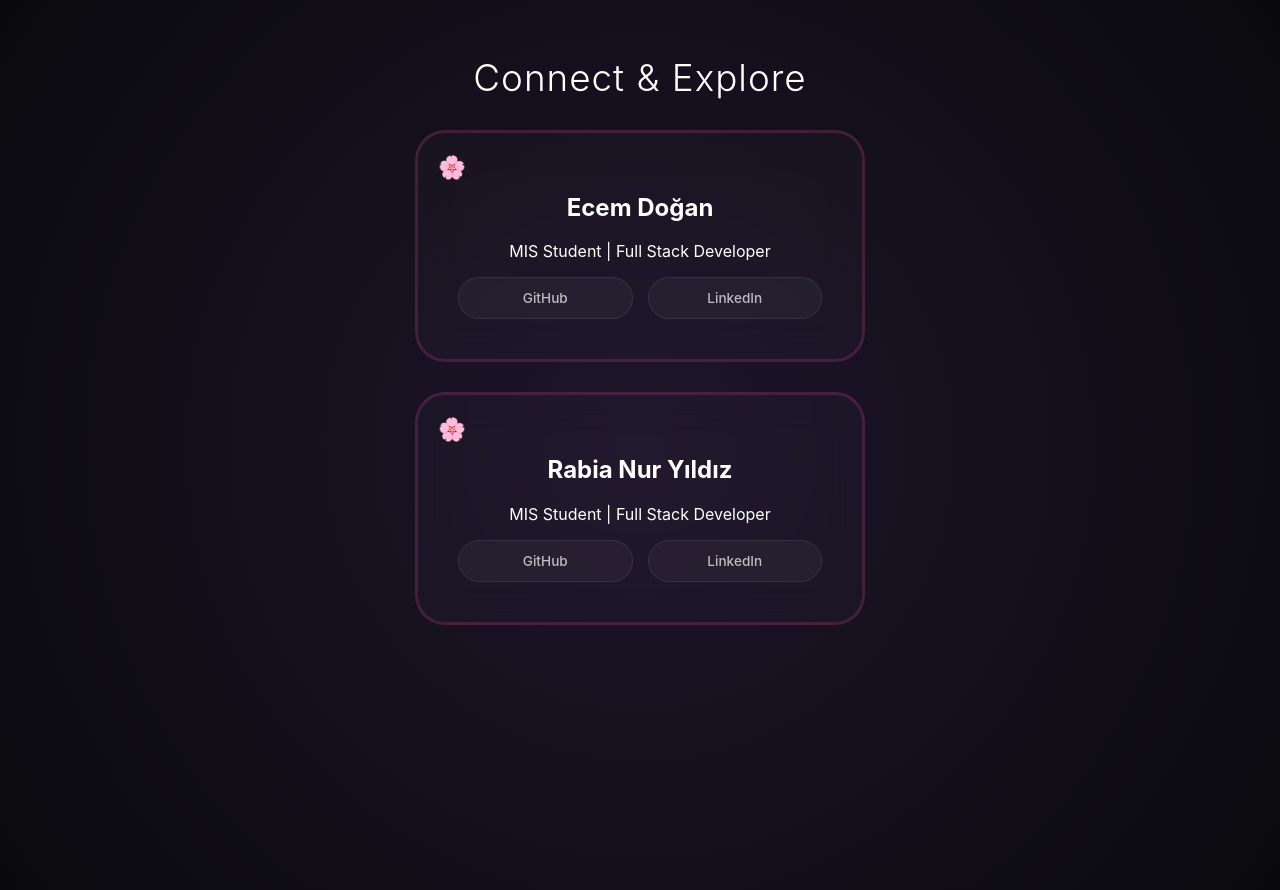
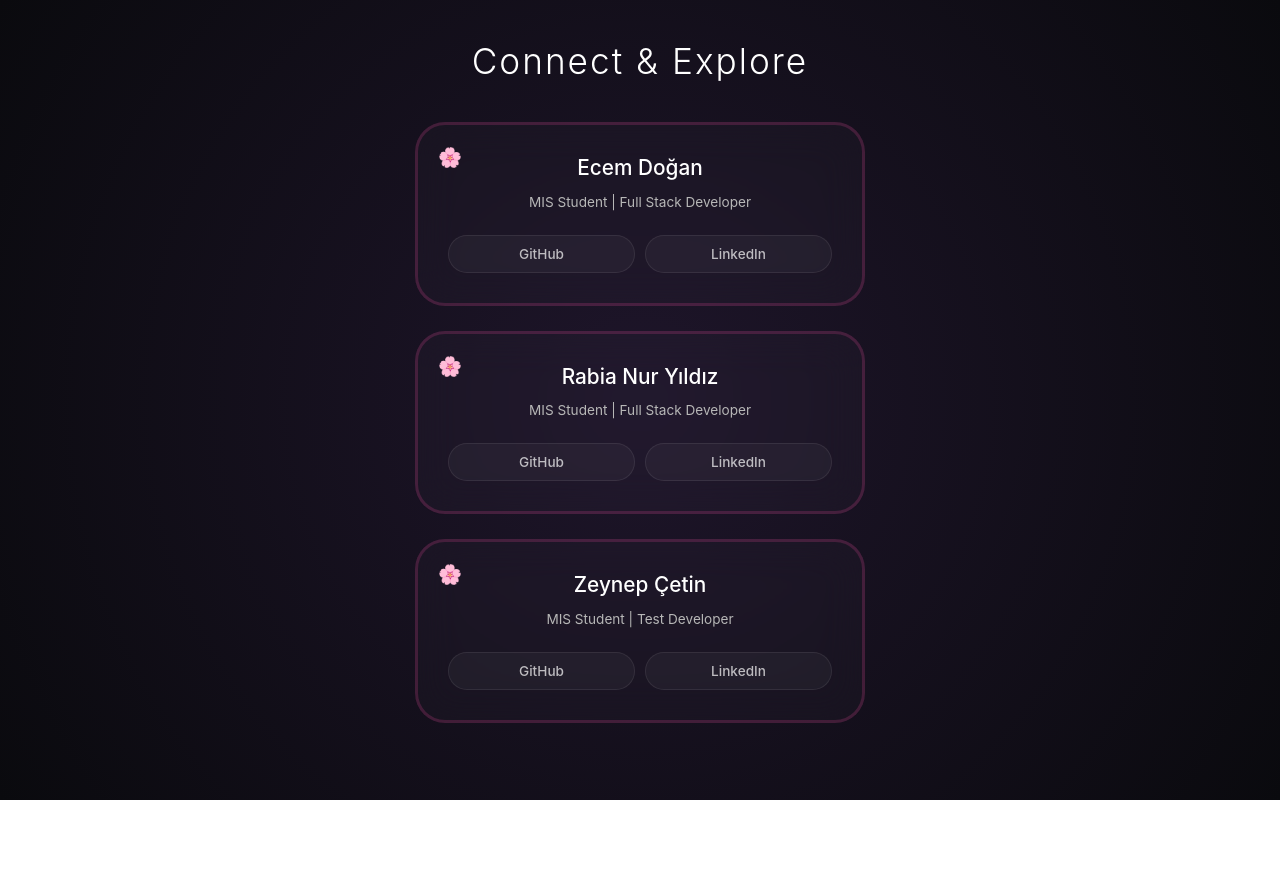
Before and after one commit to ecemdogannn/team-links, a plain HTML site: page index.html in a window 1280 px wide. After the commit the page ends 800 px from the top, so only its background shows below. Drawn offline with Linux system fonts and the light colour scheme.

Commit message:
Update index.html

```diff
--- a/index.html
+++ b/index.html
@@ -2,76 +2,72 @@
 <html lang="tr">
 <head>
 <meta charset="UTF-8">
-<meta name="viewport" content="width=device-width, initial-scale=1.0">
+<meta name="viewport" content="width=device-width, initial-scale=1.0, maximum-scale=1.0, user-scalable=no">
 <style>
+    * { box-sizing: border-box; }
     body {
         font-family: 'Inter', sans-serif;
         background: radial-gradient(circle at 50% 50%, #1e152a 0%, #0a0a0e 100%);
-        color: #ffffff; margin: 0; padding: 30px 20px 60px 20px;
+        color: #ffffff;
+        margin: 0;
+        padding: 20px;
         display: flex; flex-direction: column; align-items: center; min-height: 100vh;
+        -webkit-text-size-adjust: 100%;
     }
-   h1 {
-        margin-bottom: 30px; /* Başlık ile kartlar arasındaki boşluğu da biraz kıstık */
-        font-weight: 300;
-        /* Başlığın alta kaçmaması için zorunlu kıldık */
-        white-space: nowrap;
-        /* Yazı boyutu ekran küçüldüğünde kendini daha iyi ayarlasın */
-        font-size: clamp(1.6rem, 6vw, 2.3rem);
-        letter-spacing: 1px;
-        text-align: center;
+
+    h1 { margin-top: 20px; margin-bottom: 40px; font-weight: 300; font-size: 2.2em; letter-spacing: 2px; }
+
+    .container {
         width: 100%;
+        max-width: 450px;
+        margin: 0 auto;
     }
-    .container { width: 100%; max-width: 450px; }
+
     .card {
         background: rgba(255, 255, 255, 0.02);
         border: 3px solid rgba(236, 72, 153, 0.2);
-        border-radius: 30px; padding: 40px; margin-bottom: 30px;
+        border-radius: 30px; padding: 30px; margin-bottom: 25px;
         text-align: center; backdrop-filter: blur(20px);
         position: relative;
         transition: 0.5s;
     }
+
     .flower-icon::before {
         content: "🌸";
         position: absolute;
         top: 20px;
         left: 20px;
-        font-size: 1.4rem;
+        font-size: 1.2rem;
     }
-   .card:hover {
-            transform: translateY(-5px);
-            border-color: rgba(236, 72, 153, 0.2);
-            box-shadow: 0 0 60px rgba(236, 72, 153, 0.3);
-        }
-    .btn-group { display: flex; gap: 15px; justify-content: center; }
+
+    .card:hover {
+        transform: translateY(-5px);
+        border-color: rgba(236, 72, 153, 0.4);
+        box-shadow: 0 0 40px rgba(236, 72, 153, 0.2);
+    }
+
+    h2 { margin: 0 0 5px 0; font-weight: 500; font-size: 1.3em; }
+    p { color: #b7b7b7; font-size: 0.85em; margin-bottom: 25px; }
+
+    .btn-group { display: flex; gap: 10px; justify-content: center; }
     .btn {
-        flex: 1; padding: 12px 0; border-radius: 50px;
+        flex: 1; padding: 10px 0; border-radius: 50px;
         text-decoration: none; font-weight: 500; font-size: 0.85em;
         transition: 0.4s; text-align: center;
         background: rgba(255, 255, 255, 0.04);
         border: 1px solid rgba(255, 255, 255, 0.08);
         color: rgba(255,255,255,0.7);
     }
-     /* GitHub Hover: Yeşil */
-        .btn-gh:hover {
-            background: #2ea043;
-            color: white;
-            box-shadow: 0 0 20px #2ea043;
-            border-color: #2ea043;
-            transform: scale(1.05);
-        }
-   /* LinkedIn Hover: Mavi */
-        .btn-li:hover {
-            background: #0077b5;
-            color: white;
-            box-shadow: 0 0 20px #0077b5;
-            border-color: #0077b5;
-            transform: scale(1.05);
-        }</style>
+    .btn-gh:hover { background: #2ea043; color: white; box-shadow: 0 0 15px #2ea043; border-color: #2ea043; }
+    .btn-li:hover { background: #0077b5; color: white; box-shadow: 0 0 15px #0077b5; border-color: #0077b5; }
+</style>
 </head>
 <body>
+
 <h1>Connect & Explore</h1>
-    <div class="container">
-<div class="card flower-icon" ontouchstart="">
+
+<div class="container">
+<div class="card flower-icon">
 <h2>Ecem Doğan</h2>
 <p>MIS Student | Full Stack Developer</p>
 <div class="btn-group">
@@ -79,13 +75,25 @@
 <a href="https://www.linkedin.com/in/ecem-doğan123" target="_blank" class="btn btn-li">LinkedIn</a>
 </div>
 </div>
-        <div class="card flower-icon" ontouchstart="">
+
+    <div class="card flower-icon">
 <h2>Rabia Nur Yıldız</h2>
 <p>MIS Student | Full Stack Developer</p>
 <div class="btn-group">
-<a href="https://github.com/rnyldzz" target="_blank" class="btn btn-gh">GitHub</a> <a href="https://www.linkedin.com/in/rabia-nur-yildiz-23a5172a2/" target="_blank" class="btn btn-li">LinkedIn</a>
+<a href="https://github.com/rnyldzz" target="_blank" class="btn btn-gh">GitHub</a>
+<a href="https://www.linkedin.com/in/rabia-nur-yildiz-23a5172a2/" target="_blank" class="btn btn-li">LinkedIn</a>
+</div>
+</div>
+
+    <div class="card flower-icon">
+<h2>Zeynep Çetin</h2>
+<p>MIS Student | Test Developer</p>
+<div class="btn-group">
+<a href="https://github.com/zeycetin" target="_blank" class="btn btn-gh">GitHub</a>
+<a href="https://www.linkedin.com/in/zeynepcetiin/" target="_blank" class="btn btn-li">LinkedIn</a>
 </div>
 </div>
 </div>
+
 </body>
 </html>
```
